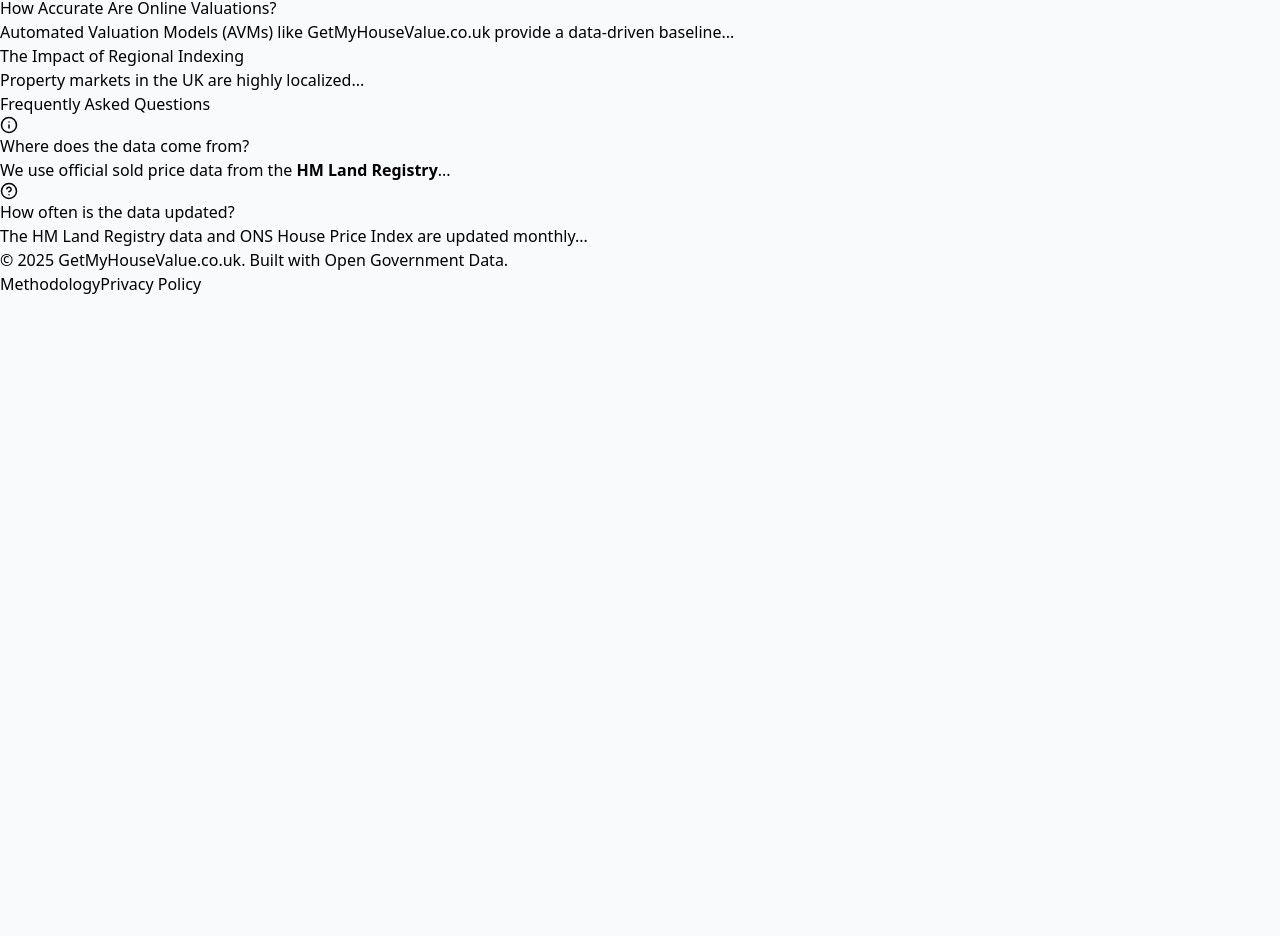
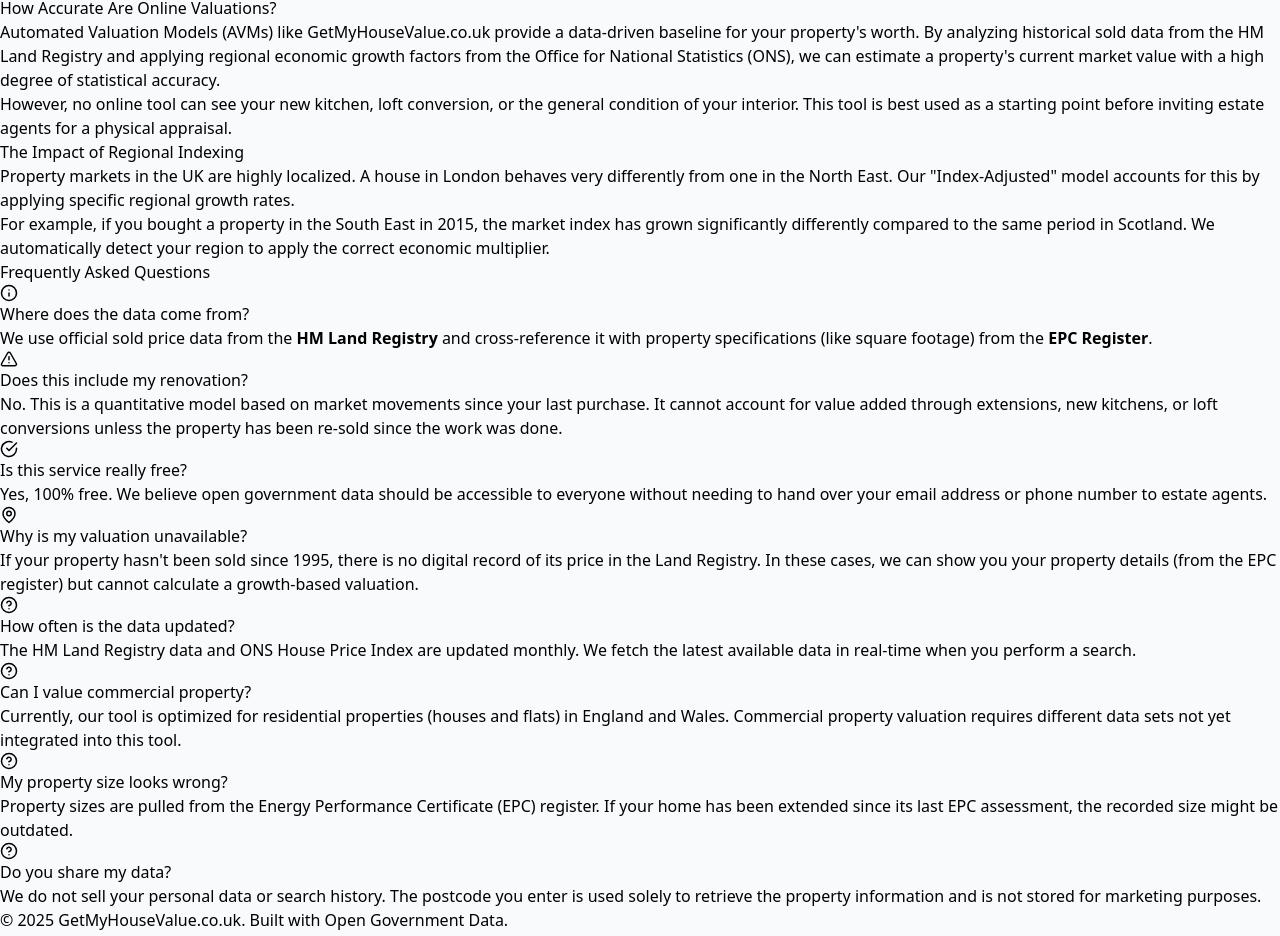
Before and after one commit to SearchIntel/getmyhousevalue-frontend, a React (Vite) app: page / in a window 1280 px wide. Shown: the part 292-1228 px from the top of the page. Before the commit the page ends 800 px from the top, so only its background shows below. Built offline with nearby package versions, Linux system fonts and the light colour scheme.

Commit message:
Update App.jsx

```diff
--- a/src/App.jsx
+++ b/src/App.jsx
@@ -147,13 +147,30 @@ export default function App() {
     if (page === 'how-it-works') {
       return (
         <InfoPage title="How it Works" icon={FileText} onBack={() => setPage('home')}>
-          {/* ... Content same as before ... */}
           <p className="mb-4 text-lg">We use a transparent <strong>"Index-Adjusted"</strong> valuation model. Unlike estate agents who may inflate prices to win your business, we rely purely on official data.</p>
+
           <div className="space-y-6 mt-8">
-             {/* ... Steps ... */}
-             <div className="flex gap-4"><div className="w-8 h-8 rounded-full bg-emerald-100 text-emerald-700 flex items-center justify-center font-bold shrink-0">1</div><div><h3 className="font-bold text-gray-900">Locate Baseline</h3><p className="text-sm">We find the last official sold price of your property from the HM Land Registry archives.</p></div></div>
-             <div className="flex gap-4"><div className="w-8 h-8 rounded-full bg-emerald-100 text-emerald-700 flex items-center justify-center font-bold shrink-0">2</div><div><h3 className="font-bold text-gray-900">Identify Region</h3><p className="text-sm">We identify your specific economic region (e.g., South East, London) using ONS geographical data.</p></div></div>
-             <div className="flex gap-4"><div className="w-8 h-8 rounded-full bg-emerald-100 text-emerald-700 flex items-center justify-center font-bold shrink-0">3</div><div><h3 className="font-bold text-gray-900">Apply Growth Factor</h3><p className="text-sm">We calculate the percentage growth of the official House Price Index (HPI) for your region from the date of purchase to today.</p></div></div>
+            <div className="flex gap-4">
+              <div className="w-8 h-8 rounded-full bg-emerald-100 text-emerald-700 flex items-center justify-center font-bold shrink-0">1</div>
+              <div>
+                <h3 className="font-bold text-gray-900">Locate Baseline</h3>
+                <p className="text-sm">We find the last official sold price of your property from the HM Land Registry archives.</p>
+              </div>
+            </div>
+            <div className="flex gap-4">
+              <div className="w-8 h-8 rounded-full bg-emerald-100 text-emerald-700 flex items-center justify-center font-bold shrink-0">2</div>
+              <div>
+                <h3 className="font-bold text-gray-900">Identify Region</h3>
+                <p className="text-sm">We identify your specific economic region (e.g., South East, London) using ONS geographical data.</p>
+              </div>
+            </div>
+            <div className="flex gap-4">
+              <div className="w-8 h-8 rounded-full bg-emerald-100 text-emerald-700 flex items-center justify-center font-bold shrink-0">3</div>
+              <div>
+                <h3 className="font-bold text-gray-900">Apply Growth Factor</h3>
+                <p className="text-sm">We calculate the percentage growth of the official House Price Index (HPI) for your region from the date of purchase to today.</p>
+              </div>
+            </div>
           </div>
         </InfoPage>
       );
@@ -162,19 +179,32 @@ export default function App() {
     if (page === 'data') {
       return (
         <InfoPage title="Data Sources" icon={Database} onBack={() => setPage('home')}>
-           {/* ... Content same as before ... */}
           <p className="mb-6 text-lg">We are committed to using only <strong>Open Government Data</strong> to ensure neutrality and trust.</p>
           <div className="grid md:grid-cols-2 gap-4">
-             <a href="https://landregistry.data.gov.uk/app/ppd" target="_blank" rel="noopener noreferrer" className="p-6 bg-gray-50 rounded-xl border border-gray-100 hover:border-emerald-200 transition-colors group cursor-pointer block">
-              <div className="flex items-center gap-2 mb-3 text-emerald-800 group-hover:text-emerald-600"><Scale size={20} /><h3 className="font-bold">HM Land Registry</h3><ExternalLink size={14} className="ml-auto opacity-50" /></div>
-              <p className="text-sm text-gray-600">Used for historical sold prices and transaction dates.</p>
+            <a href="https://use-land-property-data.service.gov.uk/datasets/ppd" target="_blank" rel="noopener noreferrer" className="p-6 bg-gray-50 rounded-xl border border-gray-100 hover:border-emerald-200 transition-colors group cursor-pointer block">
+              <div className="flex items-center gap-2 mb-3 text-emerald-800 group-hover:text-emerald-600">
+                <Scale size={20} />
+                <h3 className="font-bold">HM Land Registry</h3>
+                <ExternalLink size={14} className="ml-auto opacity-50" />
+              </div>
+              <p className="text-sm text-gray-600">Used for historical sold prices and transaction dates. Contains HM Land Registry data © Crown copyright and database right 2021.</p>
             </a>
+
             <a href="https://epc.opendatacommunities.org/" target="_blank" rel="noopener noreferrer" className="p-6 bg-gray-50 rounded-xl border border-gray-100 hover:border-emerald-200 transition-colors group cursor-pointer block">
-              <div className="flex items-center gap-2 mb-3 text-emerald-800 group-hover:text-emerald-600"><Building2 size={20} /><h3 className="font-bold">EPC Register</h3><ExternalLink size={14} className="ml-auto opacity-50" /></div>
-              <p className="text-sm text-gray-600">Used to retrieve property square footage and current energy efficiency ratings.</p>
+              <div className="flex items-center gap-2 mb-3 text-emerald-800 group-hover:text-emerald-600">
+                <Building2 size={20} />
+                <h3 className="font-bold">EPC Register</h3>
+                <ExternalLink size={14} className="ml-auto opacity-50" />
+              </div>
+              <p className="text-sm text-gray-600">Used to retrieve property square footage and current energy efficiency ratings. Sourced from Open Data Communities.</p>
             </a>
+
             <a href="https://landregistry.data.gov.uk/app/ukhpi" target="_blank" rel="noopener noreferrer" className="p-6 bg-gray-50 rounded-xl border border-gray-100 hover:border-emerald-200 transition-colors group cursor-pointer block">
-              <div className="flex items-center gap-2 mb-3 text-emerald-800 group-hover:text-emerald-600"><TrendingUp size={20} /><h3 className="font-bold">ONS Statistics</h3><ExternalLink size={14} className="ml-auto opacity-50" /></div>
+              <div className="flex items-center gap-2 mb-3 text-emerald-800 group-hover:text-emerald-600">
+                <TrendingUp size={20} />
+                <h3 className="font-bold">ONS Statistics</h3>
+                <ExternalLink size={14} className="ml-auto opacity-50" />
+              </div>
               <p className="text-sm text-gray-600">Used for the UK House Price Index (HPI) to calculate regional growth percentages over time.</p>
             </a>
           </div>
@@ -185,12 +215,21 @@ export default function App() {
     if (page === 'privacy') {
         return (
           <InfoPage title="Privacy Policy" icon={ShieldCheck} onBack={() => setPage('home')}>
-             {/* ... Content same as before ... */}
             <p className="mb-4"><strong>Last Updated: December 2025</strong></p>
-             <p className="mb-4">At GetMyHouseValue.co.uk, we prioritize your privacy.</p>
+            <p className="mb-4">At GetMyHouseValue.co.uk, we prioritize your privacy. We believe in transparency and collecting only what is strictly necessary to provide our service.</p>
+
             <h3 className="font-bold text-gray-900 mt-6 mb-2">1. Information We Collect</h3>
-             <p className="mb-4">We do not require you to create an account.</p>
-             {/* ... clipped for brevity, full content is in previous versions if needed ... */}
+            <p className="mb-4">We do not require you to create an account, provide your name, or submit your email address to use this service.</p>
+            <ul className="list-disc pl-5 space-y-2 mb-4">
+              <li><strong>Search Data:</strong> We process the postcodes you enter solely to retrieve property data from the HM Land Registry and EPC Register. We do not store this data permanently linked to your identity.</li>
+              <li><strong>Usage Data:</strong> We use Google Analytics to understand how visitors interact with our website (e.g., number of visitors, pages visited). This data is anonymized.</li>
+            </ul>
+
+            <h3 className="font-bold text-gray-900 mt-6 mb-2">2. Cookies</h3>
+            <p className="mb-4">We use cookies to ensure the basic functionality of the website and for Google Analytics tracking.</p>
+
+            <h3 className="font-bold text-gray-900 mt-6 mb-2">3. Third-Party Data</h3>
+            <p className="mb-4">Our service relies on public sector information licensed under the Open Government Licence v3.0 from HM Land Registry and the Department for Levelling Up, Housing and Communities.</p>
           </InfoPage>
         );
     }
@@ -208,25 +247,126 @@ export default function App() {
           Instant valuation based on official sold prices and {region} index adjustments. No estate agents calling you. 100% Free.
         </p>
         <form onSubmit={handleSearch} className="max-w-md mx-auto relative mb-12">
-          <input type="text" placeholder="Enter Postcode (e.g. SW1A 1AA)" className="w-full pl-12 pr-4 py-4 text-base md:text-xl rounded-full border-2 border-gray-200 focus:border-emerald-600 focus:ring-4 focus:ring-emerald-50 outline-none transition-all shadow-sm" value={postcode} onChange={(e) => setPostcode(e.target.value)} />
+          <input
+            type="text"
+            placeholder="Enter Postcode (e.g. SW1A 1AA)"
+            className="w-full pl-12 pr-4 py-4 text-base md:text-xl rounded-full border-2 border-gray-200 focus:border-emerald-600 focus:ring-4 focus:ring-emerald-50 outline-none transition-all shadow-sm"
+            value={postcode}
+            onChange={(e) => setPostcode(e.target.value)}
+          />
           <Search className="absolute left-5 top-1/2 -translate-y-1/2 text-gray-400" size={20} />
-          <button type="submit" disabled={loading} className="absolute right-2 top-2 bottom-2 bg-emerald-600 hover:bg-emerald-700 text-white px-6 rounded-full font-medium transition-colors flex items-center gap-2 disabled:opacity-70">{loading ? 'Searching...' : 'Start'} {!loading && <ArrowRight size={16} />}</button>
+          <button type="submit" disabled={loading} className="absolute right-2 top-2 bottom-2 bg-emerald-600 hover:bg-emerald-700 text-white px-6 rounded-full font-medium transition-colors flex items-center gap-2 disabled:opacity-70">
+            {loading ? 'Searching...' : 'Start'}
+            {!loading && <ArrowRight size={16} />}
+          </button>
         </form>
+
+        {/* --- MARKET INSIGHTS --- */}
         <div className="text-left mt-16 pt-12 border-t border-gray-100">
             <h2 className="text-2xl font-bold text-gray-900 mb-6">Understanding UK Property Valuations</h2>
             <div className="grid md:grid-cols-2 gap-8 text-gray-600 mb-12">
-                <div><h3 className="font-bold text-emerald-800 mb-2">How Accurate Are Online Valuations?</h3><p className="mb-4 text-sm leading-relaxed">Automated Valuation Models (AVMs) like GetMyHouseValue.co.uk provide a data-driven baseline...</p></div>
-                <div><h3 className="font-bold text-emerald-800 mb-2">The Impact of Regional Indexing</h3><p className="mb-4 text-sm leading-relaxed">Property markets in the UK are highly localized...</p></div>
+                <div>
+                    <h3 className="font-bold text-emerald-800 mb-2">How Accurate Are Online Valuations?</h3>
+                    <p className="mb-4 text-sm leading-relaxed">
+                        Automated Valuation Models (AVMs) like GetMyHouseValue.co.uk provide a data-driven baseline for your property's worth. By analyzing historical sold data from the HM Land Registry and applying regional economic growth factors from the Office for National Statistics (ONS), we can estimate a property's current market value with a high degree of statistical accuracy.
+                    </p>
+                    <p className="text-sm leading-relaxed">
+                        However, no online tool can see your new kitchen, loft conversion, or the general condition of your interior. This tool is best used as a starting point before inviting estate agents for a physical appraisal.
+                    </p>
+                </div>
+                <div>
+                    <h3 className="font-bold text-emerald-800 mb-2">The Impact of Regional Indexing</h3>
+                    <p className="mb-4 text-sm leading-relaxed">
+                        Property markets in the UK are highly localized. A house in London behaves very differently from one in the North East. Our "Index-Adjusted" model accounts for this by applying specific regional growth rates.
+                    </p>
+                    <p className="text-sm leading-relaxed">
+                        For example, if you bought a property in the South East in 2015, the market index has grown significantly differently compared to the same period in Scotland. We automatically detect your region to apply the correct economic multiplier.
+                    </p>
                 </div>
             </div>
+        </div>
+
+        {/* --- FAQ SECTION --- */}
         <div className="text-left border-t border-gray-100 pt-12">
             <h2 className="text-2xl font-bold text-gray-900 mb-8 text-center">Frequently Asked Questions</h2>
             <div className="grid md:grid-cols-2 gap-6">
-                <div className="bg-gray-50 p-6 rounded-xl border border-gray-100"><h3 className="font-bold text-gray-900 mb-2 flex items-center gap-2"><Info size={18} className="text-emerald-600"/> Where does the data come from?</h3><p className="text-sm text-gray-600">We use official sold price data from the <strong>HM Land Registry</strong>...</p></div>
-                {/* ... other FAQs ... */}
-                <div className="bg-gray-50 p-6 rounded-xl border border-gray-100"><h3 className="font-bold text-gray-900 mb-2 flex items-center gap-2"><HelpCircle size={18} className="text-emerald-600"/> How often is the data updated?</h3><p className="text-sm text-gray-600">The HM Land Registry data and ONS House Price Index are updated monthly...</p></div>
+                <div className="bg-gray-50 p-6 rounded-xl border border-gray-100">
+                    <h3 className="font-bold text-gray-900 mb-2 flex items-center gap-2">
+                        <Info size={18} className="text-emerald-600"/>
+                        Where does the data come from?
+                    </h3>
+                    <p className="text-sm text-gray-600">
+                        We use official sold price data from the <strong>HM Land Registry</strong> and cross-reference it with property specifications (like square footage) from the <strong>EPC Register</strong>.
+                    </p>
+                </div>
+                <div className="bg-gray-50 p-6 rounded-xl border border-gray-100">
+                    <h3 className="font-bold text-gray-900 mb-2 flex items-center gap-2">
+                        <AlertTriangle size={18} className="text-emerald-600"/>
+                        Does this include my renovation?
+                    </h3>
+                    <p className="text-sm text-gray-600">
+                        No. This is a quantitative model based on market movements since your last purchase. It cannot account for value added through extensions, new kitchens, or loft conversions unless the property has been re-sold since the work was done.
+                    </p>
+                </div>
+                <div className="bg-gray-50 p-6 rounded-xl border border-gray-100">
+                    <h3 className="font-bold text-gray-900 mb-2 flex items-center gap-2">
+                        <CheckCircle size={18} className="text-emerald-600"/>
+                        Is this service really free?
+                    </h3>
+                    <p className="text-sm text-gray-600">
+                        Yes, 100% free. We believe open government data should be accessible to everyone without needing to hand over your email address or phone number to estate agents.
+                    </p>
+                </div>
+                <div className="bg-gray-50 p-6 rounded-xl border border-gray-100">
+                    <h3 className="font-bold text-gray-900 mb-2 flex items-center gap-2">
+                        <MapPin size={18} className="text-emerald-600"/>
+                        Why is my valuation unavailable?
+                    </h3>
+                    <p className="text-sm text-gray-600">
+                        If your property hasn't been sold since 1995, there is no digital record of its price in the Land Registry. In these cases, we can show you your property details (from the EPC register) but cannot calculate a growth-based valuation.
+                    </p>
+                </div>
+                {/* --- 4 MORE FAQS ADDED BELOW --- */}
+                <div className="bg-gray-50 p-6 rounded-xl border border-gray-100">
+                    <h3 className="font-bold text-gray-900 mb-2 flex items-center gap-2">
+                        <HelpCircle size={18} className="text-emerald-600"/>
+                        How often is the data updated?
+                    </h3>
+                    <p className="text-sm text-gray-600">
+                        The HM Land Registry data and ONS House Price Index are updated monthly. We fetch the latest available data in real-time when you perform a search.
+                    </p>
+                </div>
+                <div className="bg-gray-50 p-6 rounded-xl border border-gray-100">
+                    <h3 className="font-bold text-gray-900 mb-2 flex items-center gap-2">
+                        <HelpCircle size={18} className="text-emerald-600"/>
+                        Can I value commercial property?
+                    </h3>
+                    <p className="text-sm text-gray-600">
+                        Currently, our tool is optimized for residential properties (houses and flats) in England and Wales. Commercial property valuation requires different data sets not yet integrated into this tool.
+                    </p>
+                </div>
+                <div className="bg-gray-50 p-6 rounded-xl border border-gray-100">
+                    <h3 className="font-bold text-gray-900 mb-2 flex items-center gap-2">
+                        <HelpCircle size={18} className="text-emerald-600"/>
+                        My property size looks wrong?
+                    </h3>
+                    <p className="text-sm text-gray-600">
+                        Property sizes are pulled from the Energy Performance Certificate (EPC) register. If your home has been extended since its last EPC assessment, the recorded size might be outdated.
+                    </p>
+                </div>
+                <div className="bg-gray-50 p-6 rounded-xl border border-gray-100">
+                    <h3 className="font-bold text-gray-900 mb-2 flex items-center gap-2">
+                        <HelpCircle size={18} className="text-emerald-600"/>
+                        Do you share my data?
+                    </h3>
+                    <p className="text-sm text-gray-600">
+                        We do not sell your personal data or search history. The postcode you enter is used solely to retrieve the property information and is not stored for marketing purposes.
+                    </p>
                 </div>
             </div>
+        </div>
+        {/* --- END FAQ SECTION --- */}
+
       </div>
     );
 
@@ -238,7 +378,10 @@ export default function App() {
         <div className="bg-white rounded-xl border border-gray-200 shadow-sm overflow-hidden">
           {properties.length > 0 ? properties.map((addr) => (
             <button key={addr.id} onClick={() => { setSelectedProp(addr); setStep(3); }} className="w-full text-left px-6 py-4 border-b border-gray-100 hover:bg-emerald-50 transition-colors flex justify-between items-center group">
-              <div><span className="font-semibold text-gray-800 block group-hover:text-emerald-700">{addr.address}</span><span className="text-xs text-gray-400">{addr.type} • {addr.sqMeters}m² • Last sold {addr.lastSoldDate ? new Date(addr.lastSoldDate).getFullYear() : 'Unknown'}</span></div>
+              <div>
+                <span className="font-semibold text-gray-800 block group-hover:text-emerald-700">{addr.address}</span>
+                <span className="text-xs text-gray-400">{addr.type} • {addr.sqMeters}m² • Last sold {addr.lastSoldDate ? new Date(addr.lastSoldDate).getFullYear() : 'Unknown'}</span>
+              </div>
               <div className="h-8 w-8 rounded-full bg-gray-100 flex items-center justify-center group-hover:bg-emerald-600 group-hover:text-white transition-all"><ArrowRight size={14} /></div>
             </button>
           )) : <div className="p-8 text-center text-gray-500"><p>No recent sales found.</p><button onClick={() => setStep(1)} className="mt-4 text-emerald-600 hover:underline">Try another postcode</button></div>}
```
Lines whose indentation alone changed are shown as unchanged.
